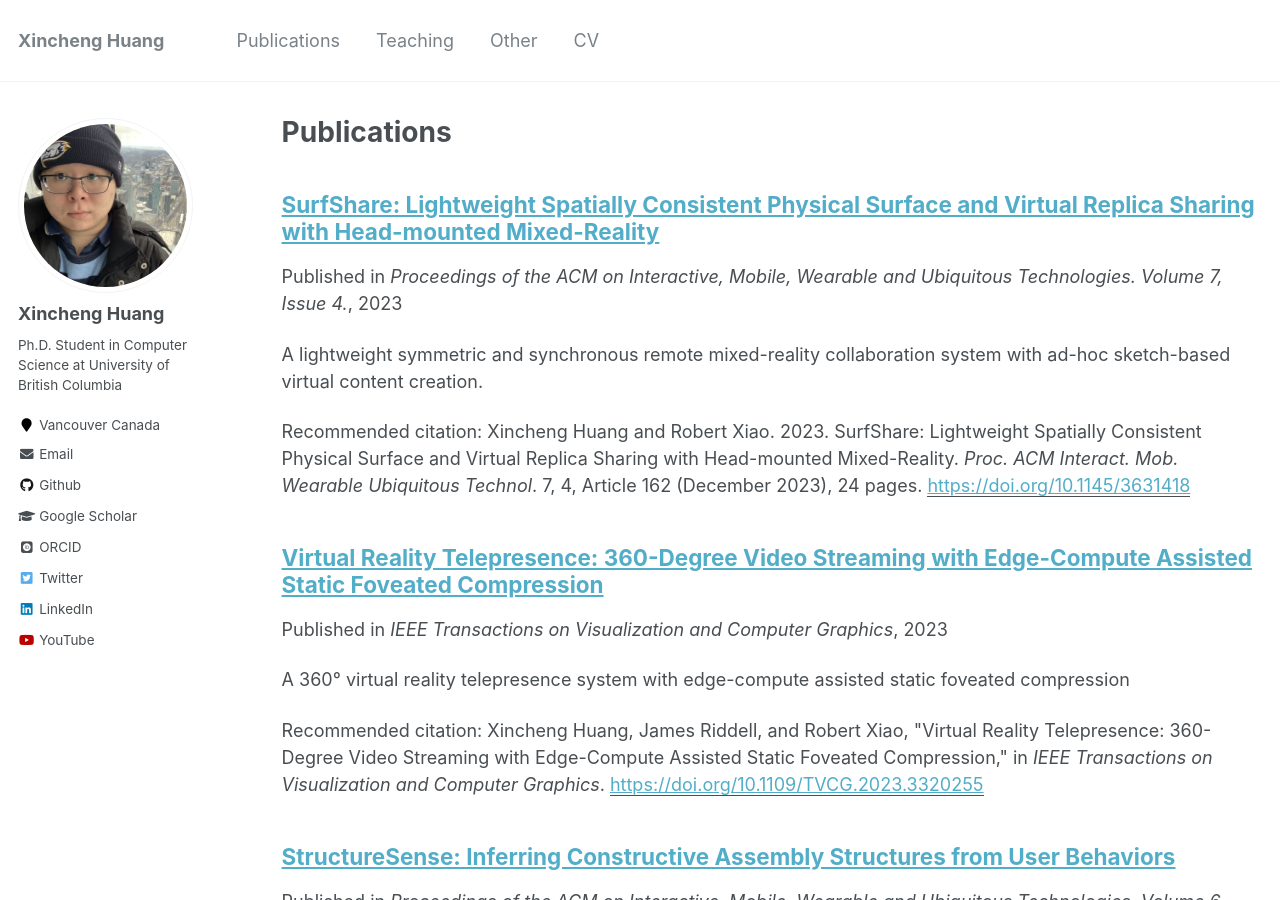
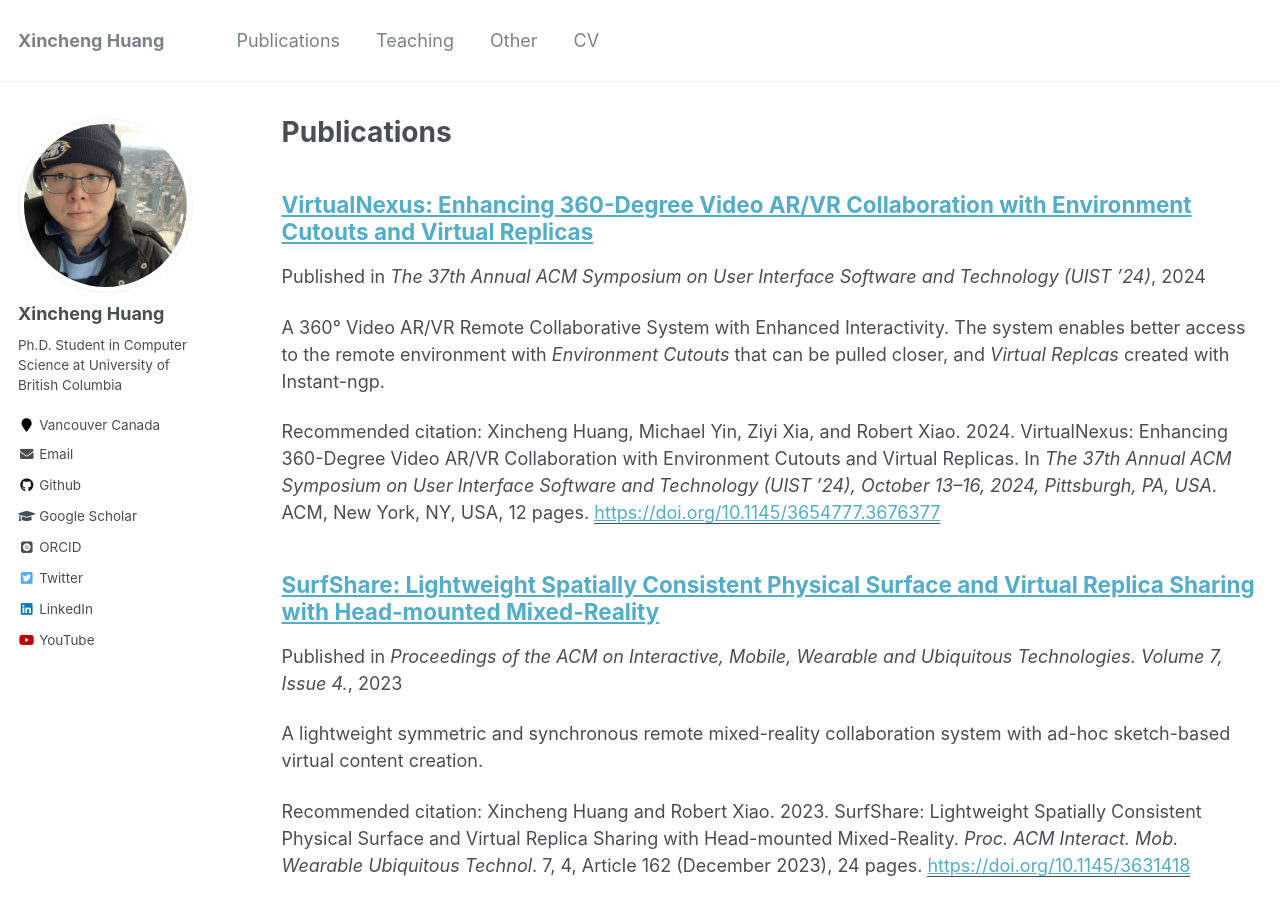
Before and after one commit to Peter-Pater/peter-pater.github.io, a Jekyll site: the page built from _pages/publications.md, in a window 1280 px wide and 900 px high. Built offline with Jekyll 4.4.1, drawn with Linux system fonts in a browser that asks for light colours; some web fonts are replaced.

Commit message:
virtual nexus

```diff
--- /dev/null
+++ b/_publications/4-virtualnexus.md
@@ -0,0 +1,17 @@
+---
+title: "VirtualNexus: Enhancing 360-Degree Video AR/VR Collaboration with Environment Cutouts and Virtual Replicas"
+collection: publications
+permalink: /publication/virtual-nexus
+excerpt: "A 360° Video AR/VR Remote Collaborative System with Enhanced Interactivity. The system enables better access to the remote environment with <i>Environment Cutouts</i> that can be pulled closer, and <i>Virtual Replcas</i> created with Instant-ngp."
+date: 2024-08-01
+venue: 'The 37th Annual ACM Symposium on User Interface Software and Technology (UIST ’24)'
+paperurl: 'https://doi.org/10.1145/3654777.3676377'
+citation: 'Xincheng Huang, Michael Yin, Ziyi Xia, and Robert Xiao. 2024. VirtualNexus: Enhancing 360-Degree Video AR/VR Collaboration with Environment Cutouts and Virtual Replicas. In <i>The 37th Annual ACM Symposium on User Interface Software and Technology (UIST ’24), October 13–16, 2024, Pittsburgh, PA, USA</i>. ACM, New York, NY, USA, 12 pages.'
+---
+<b>Abstract</b>: Asymmetric AR/VR collaboration systems bring a remote VR user to a local AR user’s physical environment, allowing them to communicate and work within a shared virtual/physical space. Such systems often display the remote environment through 3D reconstructions or 360° videos. While 360° cameras stream an environment in higher quality, they lack spatial information, making them less interactable. We present VirtualNexus, an AR/VR collaboration system that enhances 360° video AR/VR collaboration with environment cutouts and virtual replicas. VR users can define cutouts of the remote environment to interact with as a world-in-miniature, and their interactions are synchronized to the local AR perspective. Furthermore, AR users can rapidly scan and share 3D virtual replicas of physical objects using neural rendering. We demonstrated our system’s utility through 3 example applications and evaluated our system in a dyadic usability test. VirtualNexus extends the interaction space of 360° telepresence systems, offering improved physical presence, versatility, and clarity in interactions.
+
+<b>Demo</b>:
+<iframe width="560" height="315" src="https://www.youtube.com/embed/NKdKbVwQotU?si=soost6UyUIrOseQv" title="YouTube video player" frameborder="0" allow="accelerometer; autoplay; clipboard-write; encrypted-media; gyroscope; picture-in-picture; web-share" referrerpolicy="strict-origin-when-cross-origin" allowfullscreen></iframe>
+<br/>
+
+**Paper**: [DOWNLOAD PDF](/files/4-virtualnexus.pdf)
```
Also changed, not shown: _pages/about.md (+4 -2 lines).
